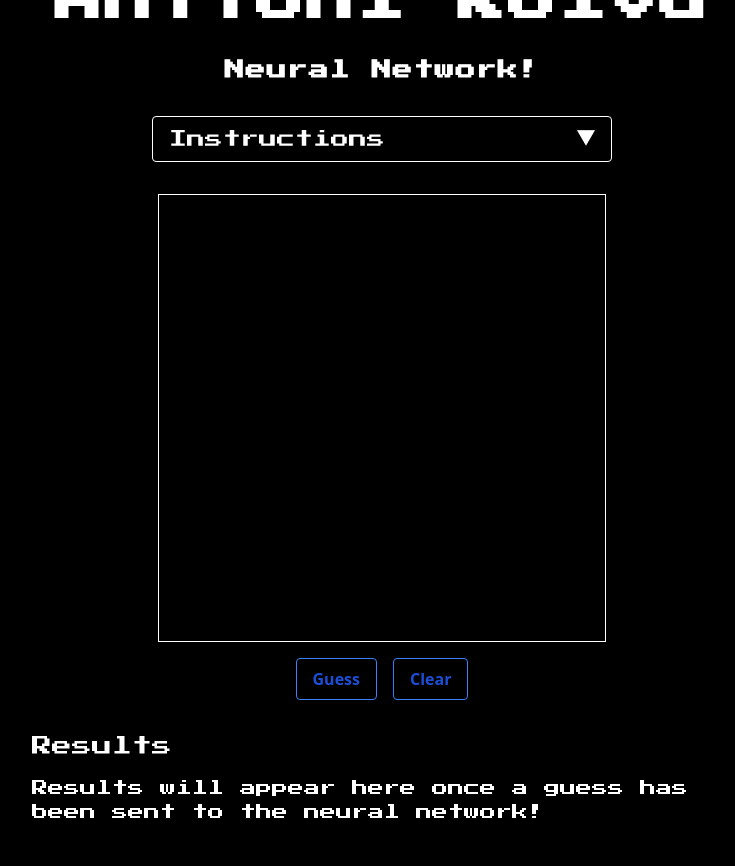
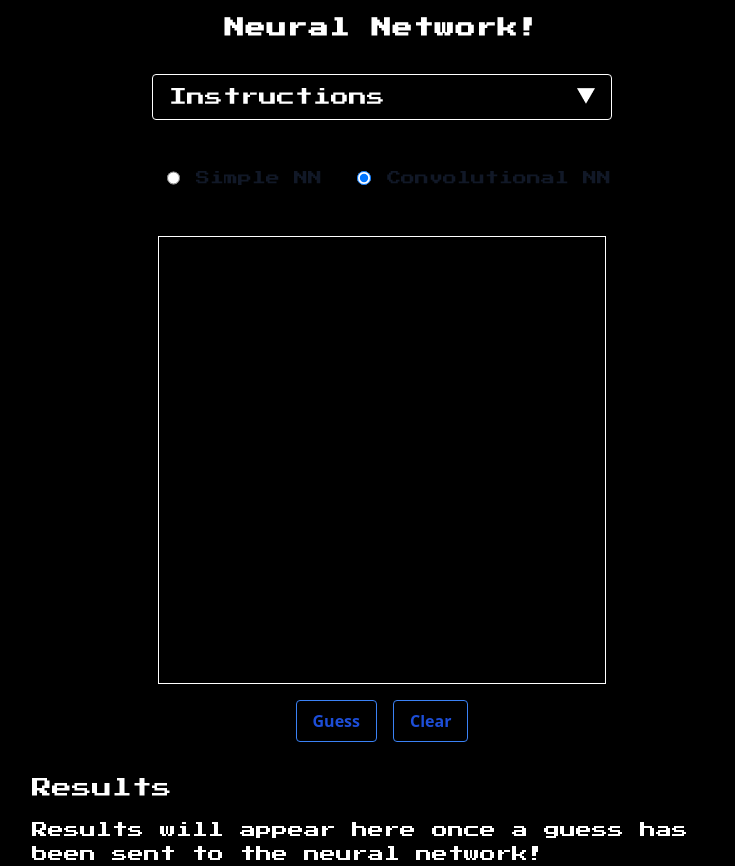
Before and after one commit to Anttonii/personal-website, a SvelteKit app: page /neural in a window 1280 px wide. Shown: the whole page, without its empty margins (258-993 px from the left). Before the commit the page ends 824 px from the top, so only its background shows below. Built offline with nearby package versions, Linux system fonts and the light colour scheme.

Commit message:
add: Ability to switch between simple neural network and convolutional neural network

```diff
--- a/src/app.css
+++ b/src/app.css
@@ -17,6 +17,7 @@ h1,
 h2,
 h3,
 li,
+label,
 h4 {
 	font-family: 'Press Start 2P', sans-serif;
 }
--- a/src/routes/neural/+page.svelte
+++ b/src/routes/neural/+page.svelte
@@ -17,6 +17,7 @@
 	// box size refers to size of a single pixel in the grid thus a box takes boxSize ** 2 space in pixels
 	const gridSize: number = 28;
 	let boxSize: number = 16;
+	let method: number = 1;
 
 	const canvasWidth: number = gridSize * boxSize;
 	const canvasHeight: number = gridSize * boxSize;
@@ -161,6 +162,7 @@
 			method: 'POST',
 			headers: { 'Content-Type': 'application/json' },
 			body: JSON.stringify({
+				method,
 				gridValues
 			})
 		});
@@ -208,14 +210,56 @@
 			</button>
 			{#if instructionsExpanded}
 				<div class="expander pt-4 m-auto" transition:slide={{ duration: 1000 }}>
-					<p class="text-sm">
+					<p class="text-sm tracking-tight">
 						Start by drawing an image of any number between 0 and 9. Press guess to see if the
 						neural network is correct at predicting what number you've drawn. If you want to start
 						over the drawing process, just press clear to clear the canvas.<br /><br />
+
+						Simple NN is a simpler less accurate model and convolutional NN uses slightly more
+						advanced filtering for more accurate results, try to see if you can find differences in
+						their guessing.<br /><br />
 					</p>
 					<p class="text-center md:text-left">Happy experimenting!</p>
 				</div>
 			{/if}
+		</div>
+
+		<div class="flex flex-row expander gap-4 justify-center">
+			<div class="flex items-center ps-4 gap-2">
+				<input
+					id="bordered-radio-1"
+					type="radio"
+					value=""
+					name="bordered-radio"
+					class="w-4 h-4 text-blue-600 bg-gray-100 border-gray-300 focus:ring-blue-500 dark:focus:ring-blue-600 dark:ring-offset-gray-800 focus:ring-2 dark:bg-gray-700 dark:border-gray-600"
+					on:click={() => {
+						method = 0;
+					}}
+				/>
+				<label
+					for="bordered-radio-1"
+					class="w-full py-4 ms-2 text-sm font-medium text-gray-900 dark:text-gray-300 text-sm"
+					>Simple NN</label
+				>
+			</div>
+			<div class="flex items-center ps-4 gap-2">
+				<input
+					checked
+					id="bordered-radio-2"
+					type="radio"
+					value=""
+					name="bordered-radio"
+					class="w-4 h-4 text-blue-600 bg-gray-100 border-gray-300 focus:ring-blue-500 dark:focus:ring-blue-600 dark:ring-offset-gray-800 focus:ring-2 dark:bg-gray-700 dark:border-gray-600"
+					on:click={() => {
+						method = 1;
+					}}
+				/>
+				<label
+					for="bordered-radio-2"
+					class="w-full py-4 ms-2 text-sm font-medium text-gray-900 dark:text-gray-300 text-sm"
+					>Convolutional NN</label
+				>
+			</div>
 		</div>
 
 		<div class="flex flex-col justify-center gap-4">
```
